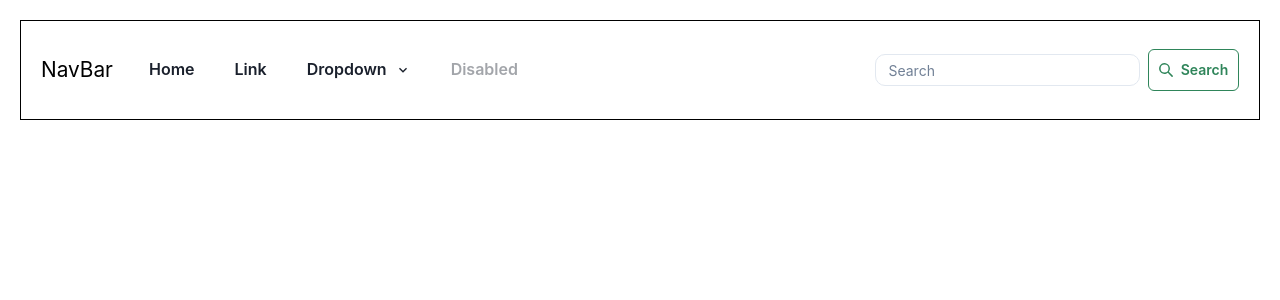
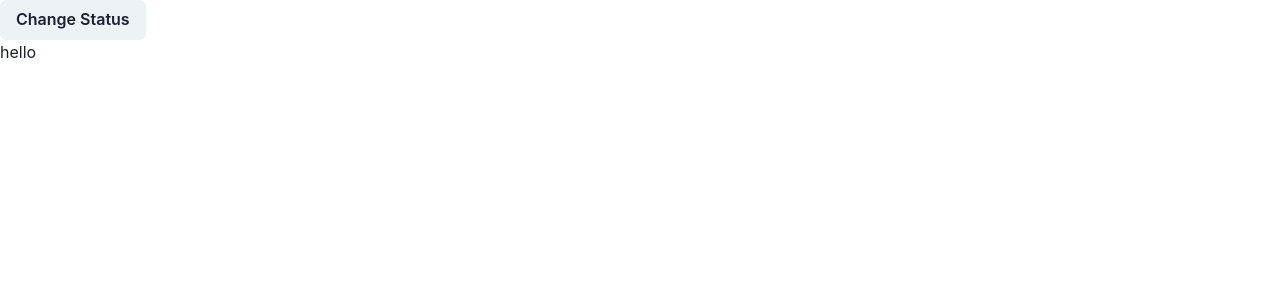
Before and after one commit to smil98/react20231031, a React (Create React App) app: page / in a window 1280 px wide. Shown: the top 300 px of the page. Built offline with nearby package versions, Linux system fonts and the light colour scheme.

Commit message:
Using State

```diff
--- a/src/App.js
+++ b/src/App.js
@@ -1,96 +1,22 @@
-import React from "react";
-import {
-  Box,
-  Text,
-  Flex,
-  Button,
-  Input,
-  Menu,
-  MenuButton,
-  MenuList,
-  MenuItem,
-  Show,
-  Hide,
-  Square,
-} from "@chakra-ui/react";
-import { ChevronDownIcon, HamburgerIcon, SearchIcon } from "@chakra-ui/icons";
+import React, { useState } from "react";
+import { Button } from "@chakra-ui/react";
 
 function App(props) {
+  const [text, setText] = useState("hello");
+
+  function handleButtonClick() {
+    // changing state of text
+    // text = "message"; cannot be done as react determines state
+    setText("greetings");
+    //when button is clicked, react re- renders and delivers setText to the useState
+    //once the state has been changed, react doesn't re-render as the handleButtonClick sets the text to greetings again
+  }
+
   return (
-    <Flex
-      m={5}
-      p={5}
-      h={100}
-      border={"1px solid black"}
-      justify="space-between"
-      overflowX="hidden"
-    >
-      <Flex align="center">
-        <Flex>
-          <Text fontSize="1.3rem" color="black" fontWeight={"400"} mr={5}>
-            NavBar
-          </Text>
-        </Flex>
-        <Flex gap={2}>
-          <Hide below="md">
-            <Button bg="none" _hover={{ bg: "none" }}>
-              Home
-            </Button>
-            <Button bg="none" _hover={{ bg: "none" }}>
-              Link
-            </Button>
-            <Menu>
-              <MenuButton
-                as={Button}
-                bg="none"
-                _hover={{ bg: "none" }}
-                _expanded={{ bg: "none" }}
-                rightIcon={<ChevronDownIcon />}
-              >
-                Dropdown
-              </MenuButton>
-              <MenuList>
-                <MenuItem>A</MenuItem>
-                <MenuItem>B</MenuItem>
-                <MenuItem borderTop={"1px solid grey"}>C</MenuItem>
-              </MenuList>
-            </Menu>
-            <Button bg="none" _hover={{ bg: "none" }} isDisabled>
-              Disabled
-            </Button>
-          </Hide>
-        </Flex>
-      </Flex>
-      <Flex align="center" gap={2}>
-        <Show below="md">
-          <Menu>
-            <MenuButton as={Button} align="center">
-              <HamburgerIcon fontSize={"1.5rem"} />
-            </MenuButton>
-            <MenuList>
-              <MenuItem>Home</MenuItem>
-              <MenuItem>Link</MenuItem>
-              <MenuItem>Dropdown</MenuItem>
-              <MenuItem>Disabled</MenuItem>
-              <MenuItem>Search</MenuItem>
-            </MenuList>
-          </Menu>
-        </Show>
-        <Hide below="md">
-          <Input borderRadius={10} placeholder="Search" size={"sm"} />
-          <Button
-            p={5}
-            size={"sm"}
-            variant="outline"
-            leftIcon={<SearchIcon />}
-            colorScheme="green"
-            _hover={{ bg: "green", color: "white", border: "1px solid green" }}
-          >
-            Search
-          </Button>
-        </Hide>
-      </Flex>
-    </Flex>
+    <div>
+      <Button onClick={handleButtonClick}>Change Status</Button>
+      <p>{text}</p>
+    </div>
   );
 }
 
```
